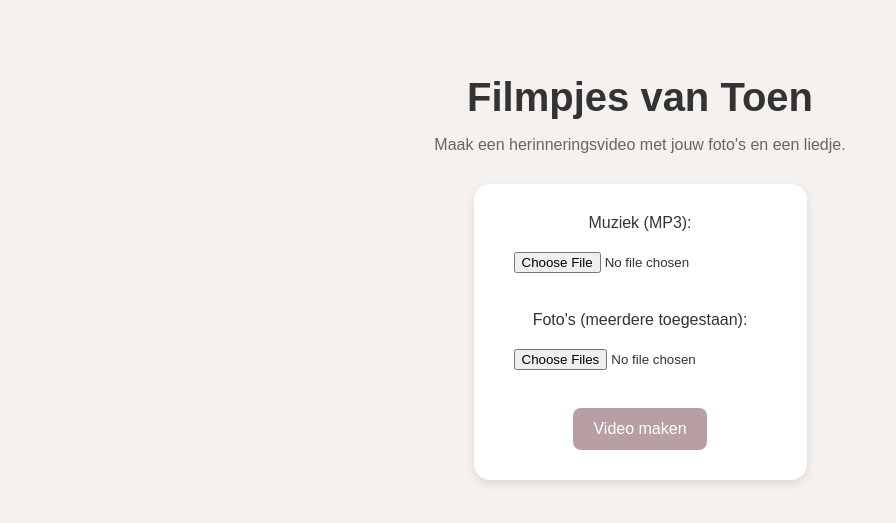
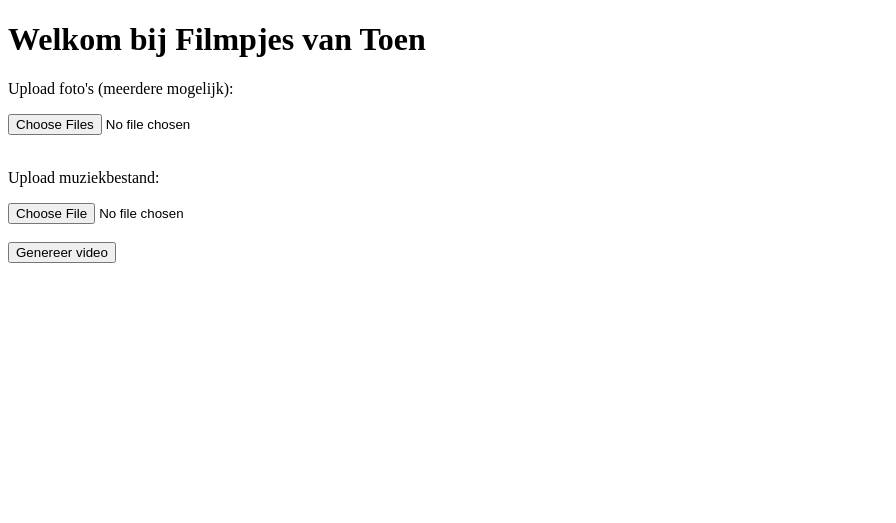
Before and after one commit to Momentsof25/filmpjes-van-toen, a Flask app: page / in a window 1280 px wide. Shown: the top 523 px of the page, without its empty margins (0-896 px from the left). Run offline with Flask 3, Linux system fonts and the light colour scheme.

Commit message:
Add files via upload

```diff
--- a/main.py
+++ b/main.py
@@ -18,7 +18,6 @@ def generate():
     if not images or not audio:
         return "Geen foto's of audio geüpload", 400
 
-    # Opslaan van bestanden
     image_paths = []
     for image in images:
         img_path = os.path.join(UPLOAD_FOLDER, image.filename)
@@ -28,9 +27,8 @@ def generate():
     audio_path = os.path.join(UPLOAD_FOLDER, audio.filename)
     audio.save(audio_path)
 
-    # Maak video met MoviePy
     audio_clip = AudioFileClip(audio_path)
-    clip = ImageSequenceClip(image_paths, durations=[1]*len(image_paths))  # 1 sec per foto
+    clip = ImageSequenceClip(image_paths, durations=[1]*len(image_paths))
     clip = clip.set_audio(audio_clip.set_duration(clip.duration))
 
     video_path = os.path.join(UPLOAD_FOLDER, "result.mp4")
--- a/templates/index.html
+++ b/templates/index.html
@@ -1,61 +1,16 @@
 <!DOCTYPE html>
-<html lang="nl">
+<html>
 <head>
-    <meta charset="UTF-8">
     <title>Filmpjes van Toen</title>
-    <style>
-        body {
-            font-family: Arial, sans-serif;
-            background-color: #f4f1ee;
-            color: #333;
-            text-align: center;
-            padding: 40px;
-        }
-        h1 {
-            font-size: 2.5em;
-            margin-bottom: 10px;
-        }
-        p {
-            color: #666;
-            margin-bottom: 30px;
-        }
-        form {
-            background-color: white;
-            padding: 30px;
-            border-radius: 16px;
-            box-shadow: 0 4px 10px rgba(0,0,0,0.1);
-            display: inline-block;
-        }
-        input[type="file"] {
-            margin: 10px 0;
-            padding: 10px;
-        }
-        button {
-            background-color: #b89fa4;
-            color: white;
-            border: none;
-            padding: 12px 20px;
-            font-size: 1em;
-            border-radius: 8px;
-            cursor: pointer;
-        }
-        button:hover {
-            background-color: #a5888d;
-        }
-    </style>
 </head>
 <body>
-    <h1>Filmpjes van Toen</h1>
-    <p>Maak een herinneringsvideo met jouw foto's en een liedje.</p>
-
-    <form method="POST" action="/generate" enctype="multipart/form-data">
-        <label>Muziek (MP3):</label><br>
-        <input type="file" name="audio" accept=".mp3" required><br><br>
-
-        <label>Foto's (meerdere toegestaan):</label><br>
-        <input type="file" name="images" accept="image/*" multiple required><br><br>
-
-        <button type="submit">Video maken</button>
+    <h1>Welkom bij Filmpjes van Toen</h1>
+    <form action="/generate" method="post" enctype="multipart/form-data">
+        <p>Upload foto's (meerdere mogelijk):</p>
+        <input type="file" name="images" multiple><br><br>
+        <p>Upload muziekbestand:</p>
+        <input type="file" name="audio"><br><br>
+        <input type="submit" value="Genereer video">
     </form>
 </body>
 </html>
```
